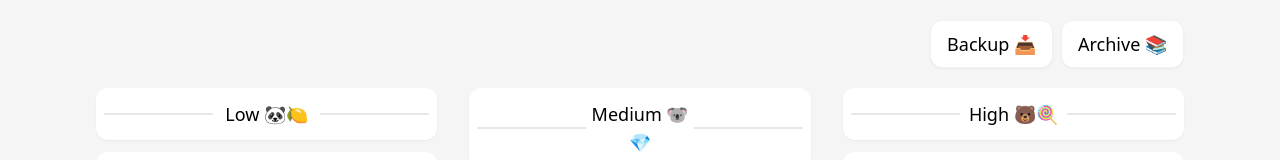
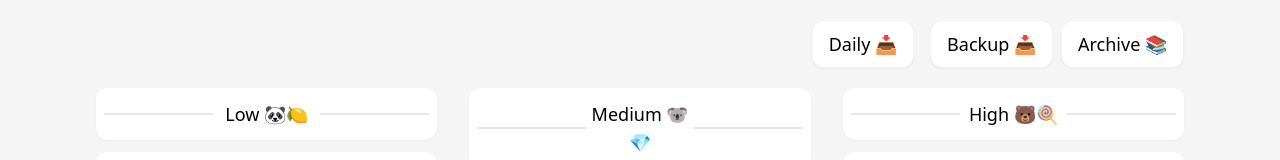
Before and after one commit to the-pesar/todo-list.ir, a Nuxt app: page / in a window 1280 px wide. Shown: the top 160 px of the page. Built offline with nearby package versions, Linux system fonts and the light colour scheme.

Commit message:
A little Refactoring with ChatGPT

```diff
--- a/components/Backup.vue
+++ b/components/Backup.vue
@@ -2,7 +2,7 @@
   <div class="dropdown dropdown-bottom dropdown-end" ref="dropdown">
     <label tabindex="0">
       <button
-        class="btn capitalize rounded-xl bg-primary text-primary shadow-sm text-lg font-medium hover:bg-primary mx-2"
+        class="btn capitalize rounded-xl bg-primary text-primary shadow-sm text-lg font-medium hover:bg-primary mx-2 w-max"
       >
         Backup 📥
       </button>
@@ -14,9 +14,19 @@
       <h3 class="text-center mb-4 font-bold">Export & Import Data</h3>
       <div class="flex justify-between">
         <div class="tooltip tooltip-bottom w-[47%]" data-tip="backup.json">
-          <button class="btn w-full backup-btn-bg-color shadow-sm" @click="exportData">Export ⚡</button>
+          <button
+            class="btn w-full backup-btn-bg-color shadow-sm"
+            @click="exportData"
+          >
+            Export ⚡
+          </button>
         </div>
-        <button class="btn w-[47%] backup-btn-bg-color shadow-sm" @click="importData">Import 🔥</button>
+        <button
+          class="btn w-[47%] backup-btn-bg-color shadow-sm"
+          @click="importData"
+        >
+          Import 🔥
+        </button>
       </div>
     </div>
   </div>
--- /dev/null
+++ b/components/Period.vue
@@ -0,0 +1,19 @@
+<template>
+  <div class="dropdown dropdown-bottom dropdown-end" ref="dropdown">
+    <label tabindex="0">
+      <button
+        class="btn capitalize rounded-xl bg-primary text-primary shadow-sm text-lg font-medium hover:bg-primary mx-2 w-max"
+      >
+        Daily 📥
+      </button>
+    </label>
+    <div
+      tabindex="0"
+      class="dropdown-content z-[50] mt-2 py-4 px-5 shadow-md bg-base-100 rounded-box w-[300px] backup-bg-color"
+    >
+      Lorem ipsum dolor sit amet consectetur adipisicing elit. Eum velit, hic
+      esse aut, dignissimos quae ipsa minima id, delectus optio voluptatem
+      ducimus voluptate libero doloremque minus commodi odit enim! Eum!
+    </div>
+  </div>
+</template>
--- a/pages/index.vue
+++ b/pages/index.vue
@@ -1,7 +1,8 @@
 <template>
   <main class="xl:mx-20">
     <nav class="flex justify-end pt-5 px-4">
-      <div>
+      <div class="flex">
+        <Period />
         <Backup />
         <Archives />
       </div>
--- a/stores/Todos.ts
+++ b/stores/Todos.ts
@@ -86,22 +86,14 @@ const defaultTodos: ITodo[] = [
 export const useTodosStore = defineStore("todos", () => {
   const todos = ref<ITodo[]>([])
 
-  const lowTodos = computed<ITodo[]>(() =>
-    todos.value.filter((v) => v.level === "low" && !v.archive)
-  )
-  const mediumTodos = computed<ITodo[]>(() =>
-    todos.value.filter((v) => v.level === "medium" && !v.archive)
-  )
-  const highTodos = computed<ITodo[]>(() =>
-    todos.value.filter((v) => v.level === "high" && !v.archive)
-  )
-  const archivedTodos = computed<ITodo[]>(() =>
-    todos.value.filter((v) => v.archive)
-  )
-
   const cachedTodos = localStorage.getItem("todos")
   todos.value = cachedTodos ? JSON.parse(cachedTodos) : [...defaultTodos]
   saveTodos()
+
+  // Utility function to find a todo index by ID
+  function findTodoIndexById(id: string): number {
+    return todos.value.findIndex((todo) => todo.id === id)
+  }
 
   function createTodo({ title, description, level }: ICreateTodo): ITodo {
     const todo = {
@@ -118,34 +110,32 @@ export const useTodosStore = defineStore("todos", () => {
     return todo
   }
   function doneToggleTodo({ id, done }: IDoneToggleTodo): ITodo {
-    const i = todos.value.findIndex((value) => value.id === id)
+    const i = findTodoIndexById(id)
     todos.value[i].done = done
     saveTodos()
     return todos.value[i]
   }
   function updateTodo({ id, title, description }: IUpdateTodo): ITodo {
-    const i = todos.value.findIndex((value) => value.id === id)
-
+    const i = findTodoIndexById(id)
     todos.value[i].title = title
     todos.value[i].description = description
     saveTodos()
     return todos.value[i]
   }
   function deleteTodo({ id }: IDeleteTodo): boolean {
-    const i = todos.value.findIndex((value) => value.id === id)
-
+    const i = findTodoIndexById(id)
     todos.value.splice(i, 1)
     saveTodos()
     return true
   }
   function archiveTodo({ id }: IArchiveTodo): ITodo {
-    const i = todos.value.findIndex((value) => value.id === id)
+    const i = findTodoIndexById(id)
     todos.value[i].archive = true
     saveTodos()
     return todos.value[i]
   }
   function restoreTodo({ id }: IRestoreTodo): ITodo {
-    const i = todos.value.findIndex((value) => value.id === id)
+    const i = findTodoIndexById(id)
     todos.value[i].archive = false
     saveTodos()
     return todos.value[i]
@@ -153,6 +143,20 @@ export const useTodosStore = defineStore("todos", () => {
   function saveTodos() {
     localStorage.setItem("todos", JSON.stringify(todos.value))
   }
+
+  const lowTodos = computed<ITodo[]>(() =>
+    todos.value.filter((v) => v.level === "low" && !v.archive)
+  )
+  const mediumTodos = computed<ITodo[]>(() =>
+    todos.value.filter((v) => v.level === "medium" && !v.archive)
+  )
+  const highTodos = computed<ITodo[]>(() =>
+    todos.value.filter((v) => v.level === "high" && !v.archive)
+  )
+  const archivedTodos = computed<ITodo[]>(() =>
+    todos.value.filter((v) => v.archive)
+  )
+
   return {
     todos,
     lowTodos,
```
